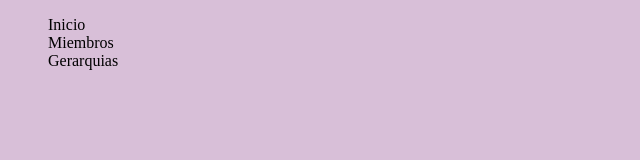
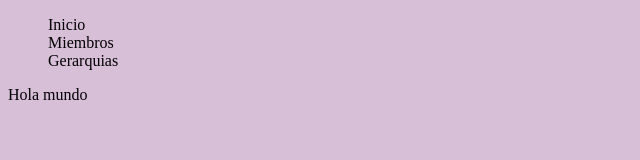
Before and after one commit to Alexsb55/primerrepo, a plain HTML site: page Demo/index.html in a window 1280 px wide. Shown: the full height of the page, 0-640 px from the left. Drawn offline with Linux system fonts and the light colour scheme.

Commit message:
viendo cambios

```diff
--- a/Demo/index.html
+++ b/Demo/index.html
@@ -19,7 +19,11 @@
     </header>
     <div class="contenedor">
         <div>
-
+            <div>
+                <span>
+                    Hola mundo
+                </span>
+            </div>
         </div>
     </div>
     <script src="back.js"></script>
```
